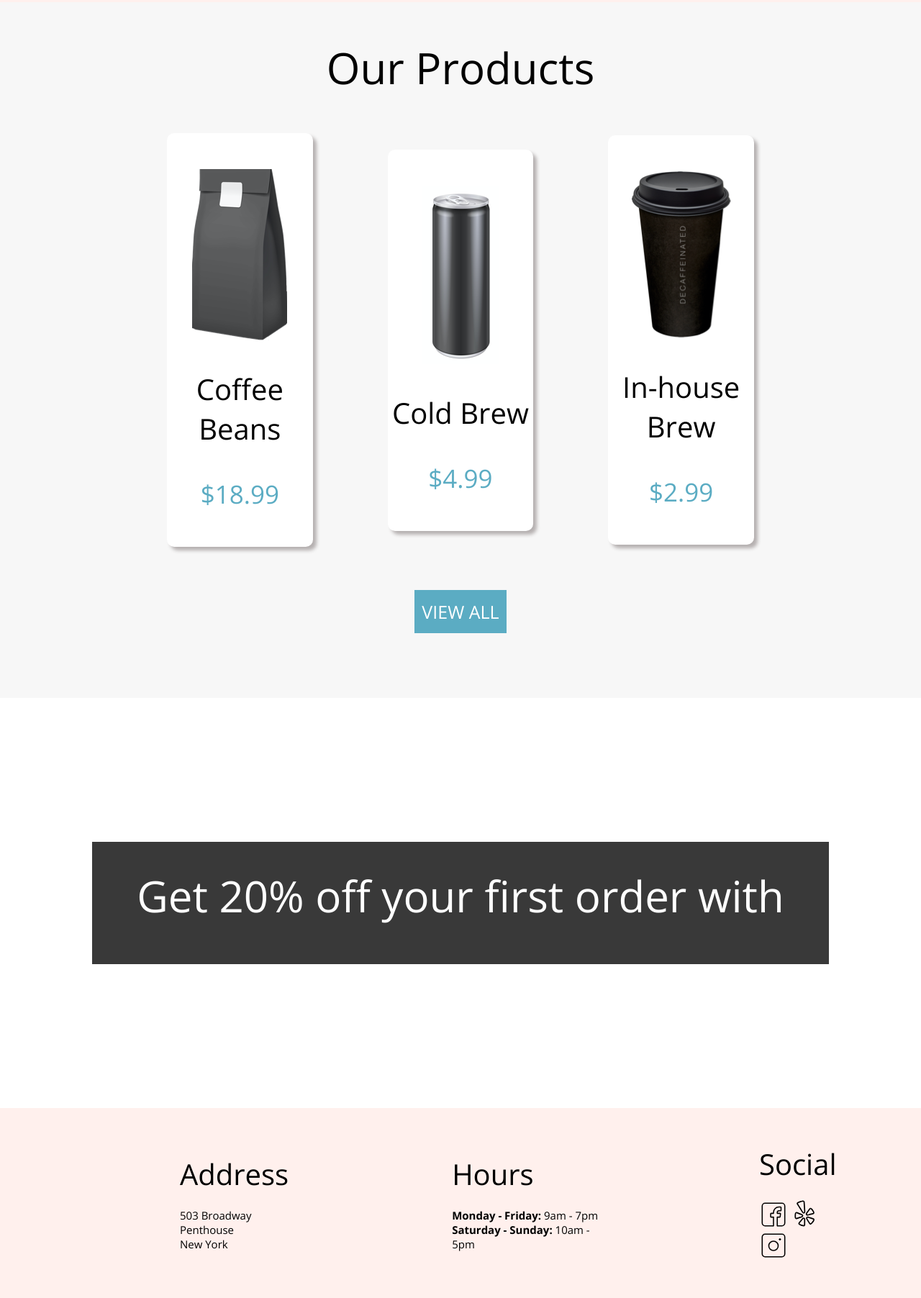
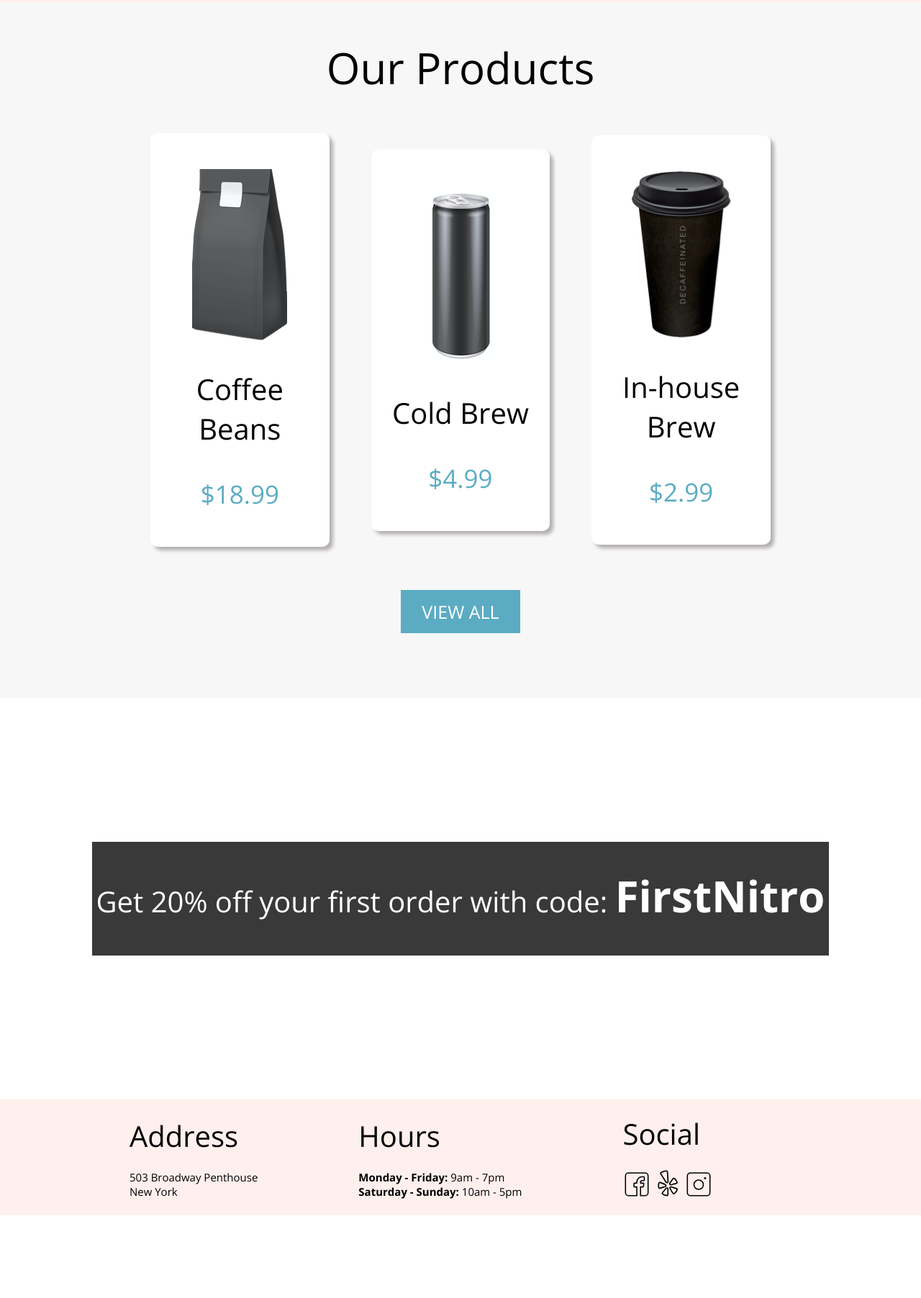
Before and after one commit to snaanortey/Coffee-shop-website, a plain HTML site: page index.html in a window 1280 px wide. Shown: the part 689-2493 px from the top of the page at 72% size. After the commit the page ends 2378 px from the top, so only its background shows below. Drawn offline with nearby package versions, Linux system fonts and the light colour scheme.

Commit message:
Updated styling

```diff
--- a/css/landing.css
+++ b/css/landing.css
@@ -78,7 +78,7 @@ p {
 
 .header__nav--link {
   list-style-type: none;
-  font-size: 2.5rem;
+  font-size: 2rem;
   font-weight: 400;
   font-weight: normal;
   text-align: left;
@@ -172,12 +172,14 @@ p {
 }
 
 .product__description {
-  width: 22%;
+  width: 27%;
   margin: auto;
   background-color: #fff;
   border: 1px none;
   border-radius: 1rem;
   box-shadow: 5px 5px 5px #b5b0b0;
+  padding-left: 2rem;
+  padding-right: 2rem;
 }
 
 .product__description--image {
@@ -218,7 +220,7 @@ p {
   font-weight: normal;
   text-align: center;
   display: block;
-  width: 10%;
+  width: 13%;
   height: 6rem;
   line-height: 6rem;
 }
@@ -241,7 +243,7 @@ p {
 }
 
 .discount__paragraph {
-  font-size: 6rem;
+  font-size: 4rem;
 }
 
 .discount__paragraph-bold {
@@ -257,7 +259,7 @@ p {
 }
 
 .footer__div {
-  padding: 5rem;
+  padding: 2rem;
   margin: auto 5rem;
 }
 
@@ -275,7 +277,7 @@ p {
 }
 
 .footer__div--address {
-  margin-left: 20rem;
+  margin-left: 16rem;
 }
 
 .footer__social--icons {
```
